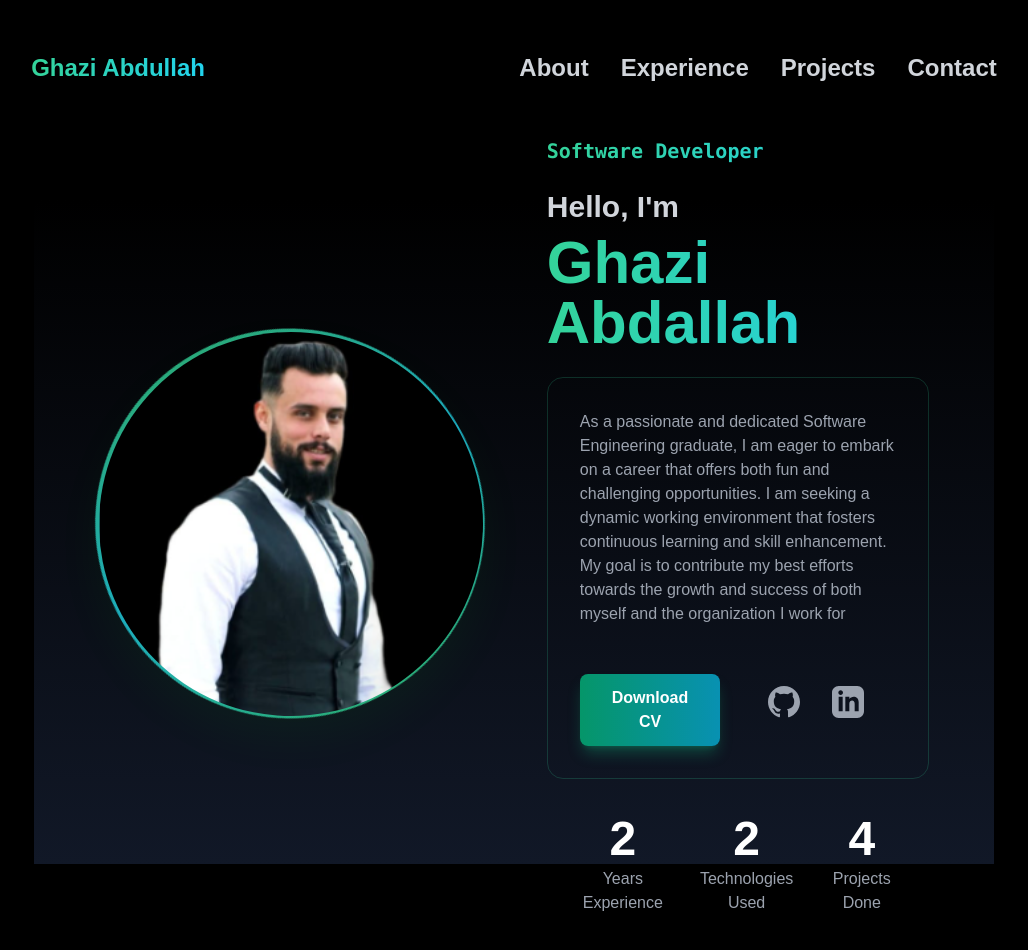
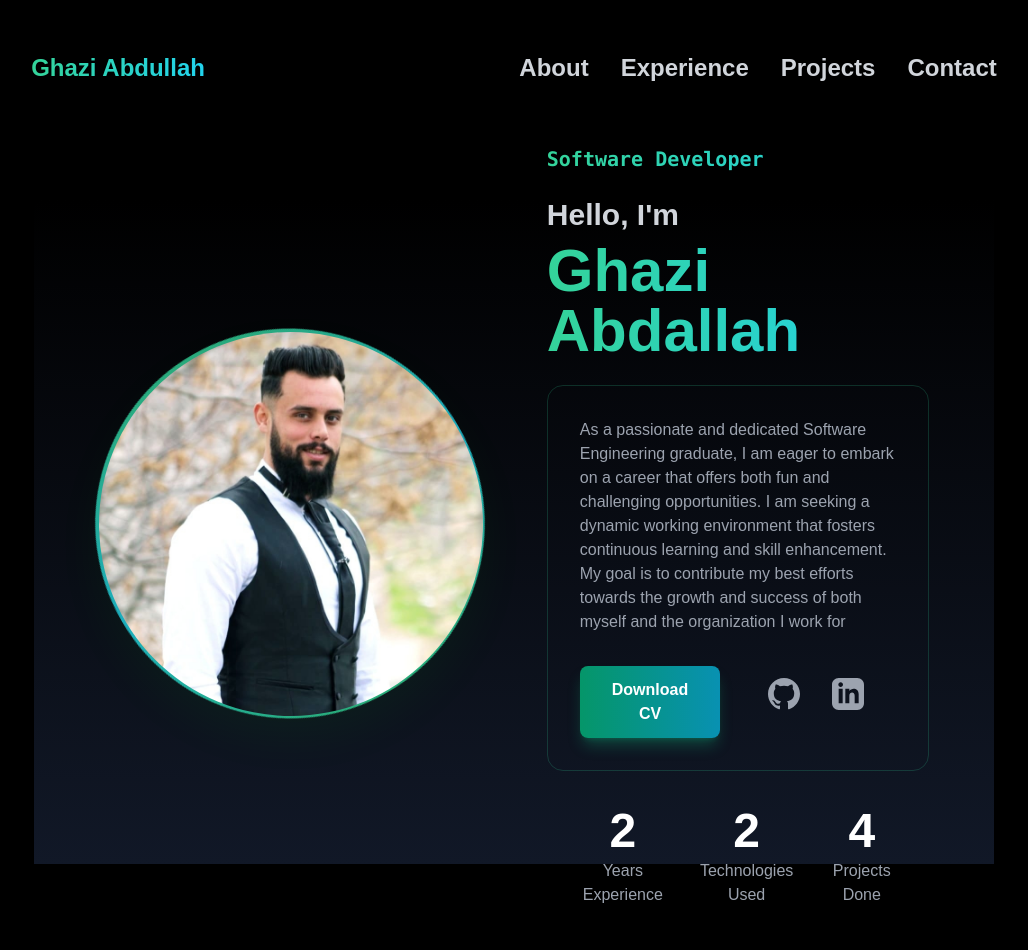
Before and after one commit to Ghazi-Abdullah/Ghazi-Portfolio, a plain HTML site: page index.html in a window 1280 px wide. Shown: the whole page, without its empty margins (126-1154 px from the left). Drawn offline with nearby package versions, Linux system fonts and the light colour scheme; a script that the page names is missing.

Commit message:
change the photo and edit the style

```diff
--- a/index.html
+++ b/index.html
@@ -124,7 +124,7 @@
             </div>
         </div>
     </nav>
-    <section id="profile" class="px-8 py-16 px-4 sm:px-8 lg:px-20 bg-gradient-to-b from-black to-gray-900 mt-16">
+    <section id="profile" class="p-4 px-8 py-16 px-4 sm:px-8 lg:px-20 bg-gradient-to-b from-black to-gray-900 mt-16">
     <div class="max-w-6xl mx-auto flex flex-col md:flex-row items-center gap-12">
         <!-- الصورة الشخصية -->
         <div class="section__pic-container relative flex-shrink-0 group">
@@ -148,7 +148,7 @@
                         rounded-full overflow-hidden shadow-[0_20px_50px_rgba(4,255,0,0.05)]
                         hover:shadow-[0_20px_50px_rgba(4,255,0,0.1)] transition-all duration-500">
 
-                <img src="./assets/ghazi.png" alt="Ghazi Abdallah profile picture" class="w-full h-full object-cover items-center">
+                <img src="./assets/82570107_2426168440826740_4549813754648330240_n.jpg" alt="Ghazi Abdallah profile picture" class="w-full h-full object-cover items-center">
             </div>
         </div>
 
@@ -186,12 +186,12 @@
                 </p>
 
                 <!-- الأزرار والعدادات -->
-            <div class="flex flex-col sm:flex-row gap-8 items-center gap-6 justify-start mt-12">
+            <div class=" flex flex-col sm:flex-row gap-8 items-center gap-6 justify-start">
                 <!-- زر السيرة الذاتية -->
                 <div class="btn-container">
                     <button class="px-8 py-3 bg-gradient-to-r from-emerald-600 to-cyan-600 hover:bg-emerald-600 text-white
                                    rounded-lg transform hover:scale-105 transition-all duration-300 font-semibold shadow-lg
-                                   shadow-emerald-500/30 hover:animate-pulse transition-all duration-300"
+                                   shadow-emerald-500/30 hover:animate-pulse transition-all duration-300 mt-8"
                                    onclick="window.open('./assets/GHAZI ALI ABDULLAH.pdf')"
                                    >
                                    Download CV
@@ -200,7 +200,7 @@
                     <!-- الأيقونات الاجتماعية -->
                     <div class="flex gap-8 px-8 py-3">
                         <a href="https://github.com/Ghazi-Abdullah" target="_blank"
-                            class="text-gray-400 hover:text-emerald-400 transition-all duration-300 hover:scale-110 hover:animate-pulse transition-all duration-300">
+                            class="text-gray-400 hover:text-emerald-400 transition-all duration-300 hover:scale-110 hover:animate-pulse transition-all duration-300 mt-8">
                             <svg xmlns="http://www.w3.org/2000/svg" class="h-8 w-8" fill="currentColor" viewBox="0 0 24 24"
                                 aria-label="GitHub Profile">
                                 <path
@@ -209,7 +209,7 @@
                         </a>
 
                         <a href="https://www.linkedin.com/in/ghazi-al-rayan-45147723b/" target="_blank"
-                            class="text-gray-400 hover:text-emerald-400 transition-all duration-300 hover:scale-110 hover:animate-pulse transition-all duration-300">
+                            class="text-gray-400 hover:text-emerald-400 transition-all duration-300 hover:scale-110 hover:animate-pulse transition-all duration-300 mt-8">
                             <svg xmlns="http://www.w3.org/2000/svg" class="h-8 w-8" fill="currentColor" viewBox="0 0 24 24"
                                 aria-label="LinkedIn Profile">
                                 <path
```
Also changed, not shown: about.html (+2 -2 lines), contact.html (+2 -2 lines), projects.html (+3 -5 lines), assets/82570107_2426168440826740_4549813754648330240_n.jpg (added).
